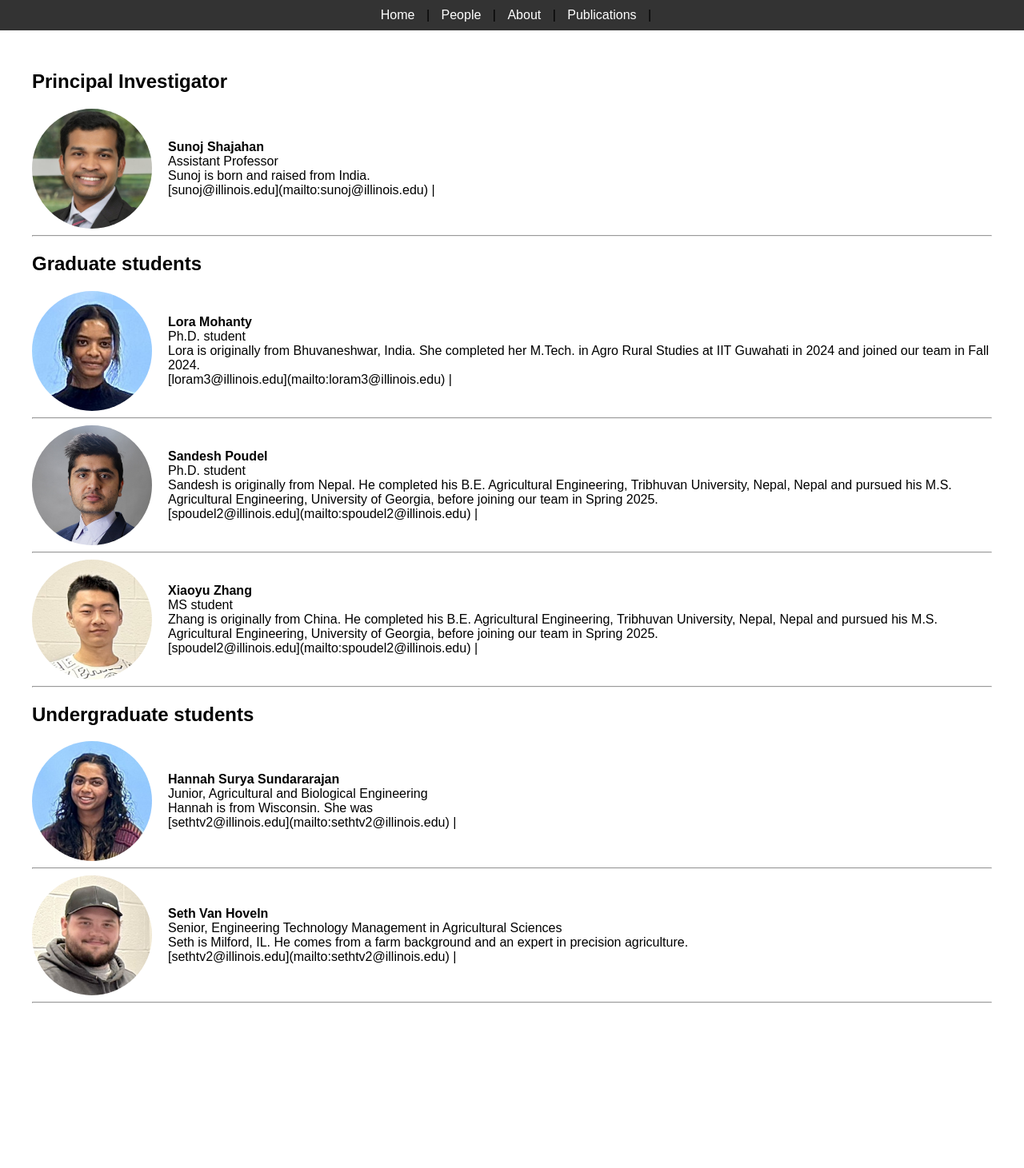
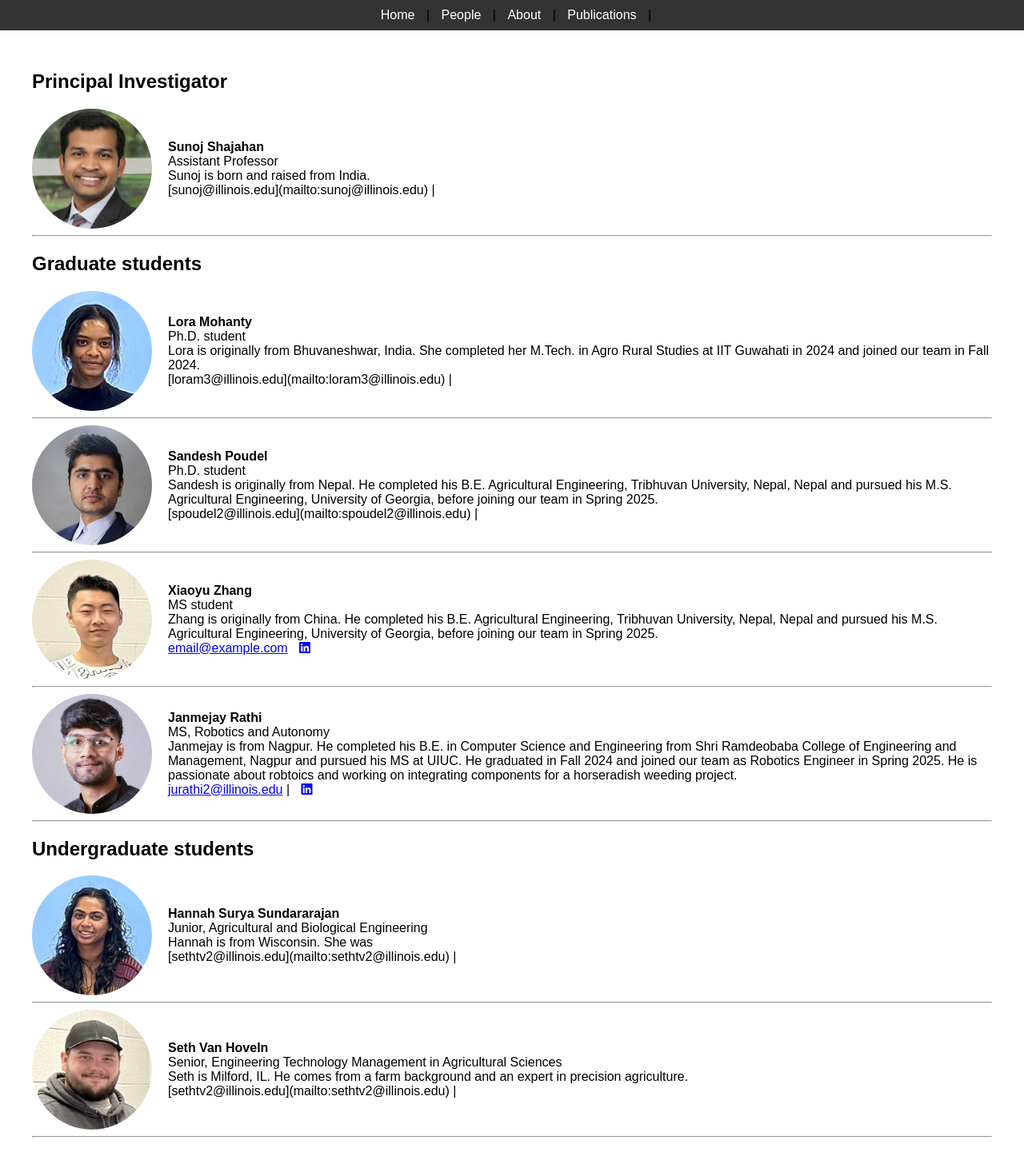
Before and after one commit to sunojshajahan/sunojshajahan.github.io, a Jekyll site: the page built from people.md, in a window 1280 px wide. Shown: the whole page at 80% size. Built offline with Jekyll 4.4.1, drawn with Linux system fonts in a browser that asks for light colours; our own code applies the rules of GitHub Pages for plain Markdown files; before the commit the page ends 1293 px from its top, so only the background shows below that.

Commit message:
added people

```diff
--- a/_layouts/default.html
+++ b/_layouts/default.html
@@ -3,6 +3,7 @@
     <head>
         <title>{{ page.title }}</title>
         <link rel="stylesheet" href="{{ '/assets/style.css' | relative_url }}">
+        <link rel="stylesheet" href="https://cdnjs.cloudflare.com/ajax/libs/font-awesome/6.0.0/css/all.min.css">
     </head>
 <body>
     {% include navbar.html %}
--- a/people.md
+++ b/people.md
@@ -8,7 +8,7 @@ title: People
 ## Principal Investigator
 
 <div style="display: flex; align-items: center;">
-    <img src="images/Sunoj_2024_headshot.jpg" alt="Person 0" style="width: 150px; height: 150px; border-radius: 50%; margin-right: 20px;">
+    <img src="images/Sunoj_2024_headshot.jpg" alt="Sunoj Shajahan" style="width: 150px; height: 150px; border-radius: 50%; margin-right: 20px;">
     <div>
         <strong>Sunoj Shajahan </strong><br>
         Assistant Professor  <br>
@@ -22,7 +22,7 @@ title: People
 <!-- ### Person 1 -->
 
 <div style="display: flex; align-items: center;">
-    <img src="images/Lora_headshot.jpg" alt="Person 1" style="width: 150px; height: 150px; border-radius: 50%; margin-right: 20px;">
+    <img src="images/Lora_headshot.jpg" alt="Lora Mohanty" style="width: 150px; height: 150px; border-radius: 50%; margin-right: 20px;">
     <div>
         <strong>Lora Mohanty </strong><br>
         Ph.D. student  <br>
@@ -35,7 +35,7 @@ title: People
 <!-- Sandesh -->
 
 <div style="display: flex; align-items: center;">
-    <img src="images/Sandesh_headshot.jpg" alt="Person 1" style="width: 150px; height: 150px; border-radius: 50%; margin-right: 20px;">
+    <img src="images/Sandesh_headshot.jpg" alt="Sandesh Poudel" style="width: 150px; height: 150px; border-radius: 50%; margin-right: 20px;">
     <div>
         <strong>Sandesh Poudel </strong><br>
         Ph.D. student  <br>
@@ -49,18 +49,32 @@ title: People
 <!-- Zhang -->
 
 <div style="display: flex; align-items: center;">
-    <img src="images/Zhang_headshot.jpg" alt="Person 1" style="width: 150px; height: 150px; border-radius: 50%; margin-right: 20px;">
+    <img src="images/Zhang_headshot.jpg" alt="Xiaoyu Zhang" style="width: 150px; height: 150px; border-radius: 50%; margin-right: 20px;">
     <div>
         <strong>Xiaoyu Zhang </strong><br>
         MS student  <br>
         Zhang is originally from China. He completed his B.E. Agricultural Engineering, Tribhuvan University, Nepal, Nepal and pursued his M.S. Agricultural Engineering, University of Georgia, before joining our team in Spring 2025. <br>
-        [spoudel2@illinois.edu](mailto:spoudel2@illinois.edu) |
+        <a href="mailto:email@example.com">email@example.com</a>
+        <a href="https://www.linkedin.com/in/username" style="margin-left: 10px;"><i class="fab fa-linkedin"></i></a>
+        <a href="https://scholar.google.com/citations?user=USER_ID" style="margin-left: 10px;"><i class="ai ai-google-scholar"></i></a>
     </div>
 </div>
 
 ---
 
+<!-- Janmejay -->
 
+<div style="display: flex; align-items: center;">
+    <img src="images/Janmejay_headshot.jpg" alt="Xiaoyu Zhang" style="width: 150px; height: 150px; border-radius: 50%; margin-right: 20px;">
+    <div>
+        <strong>Janmejay Rathi </strong><br>
+        MS, Robotics and Autonomy  <br>
+        Janmejay is from Nagpur. He completed his B.E. in Computer Science and Engineering from Shri Ramdeobaba College of Engineering and Management, Nagpur and pursued his MS at UIUC. He graduated in Fall 2024 and joined our team as Robotics Engineer in Spring 2025. He is passionate about robtoics and working on integrating components for a horseradish weeding project. <br>
+        <a href="mailto:email@example.com">jurathi2@illinois.edu</a> | <a href="https://www.linkedin.com/in/username" style="margin-left: 10px;"><i class="fab fa-linkedin"></i></a>
+    </div>
+</div>
+
+---
 
 ## Undergraduate students
 
```
Also changed, not shown: images/Janmejay_headshot.jpg (added).
